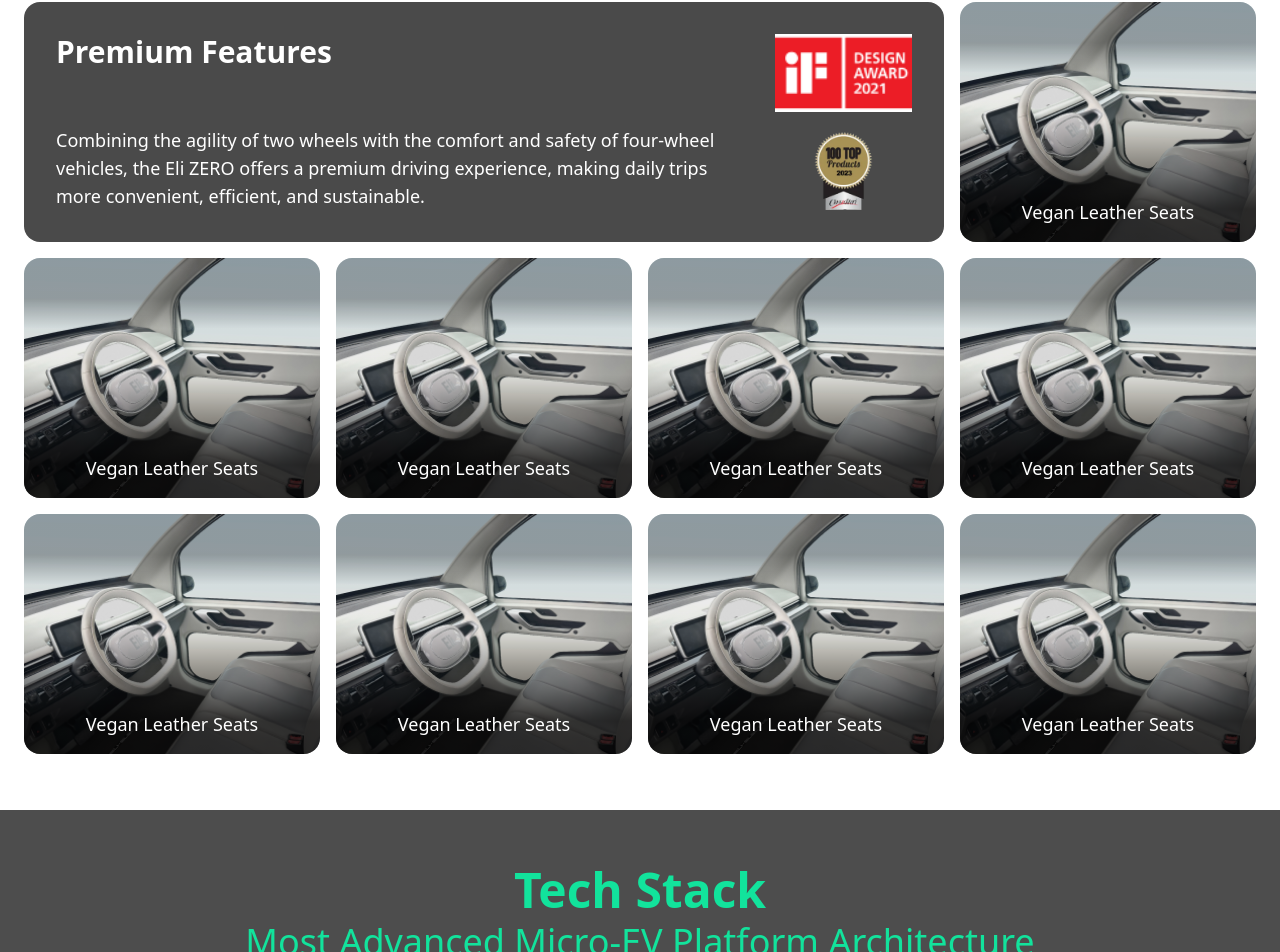
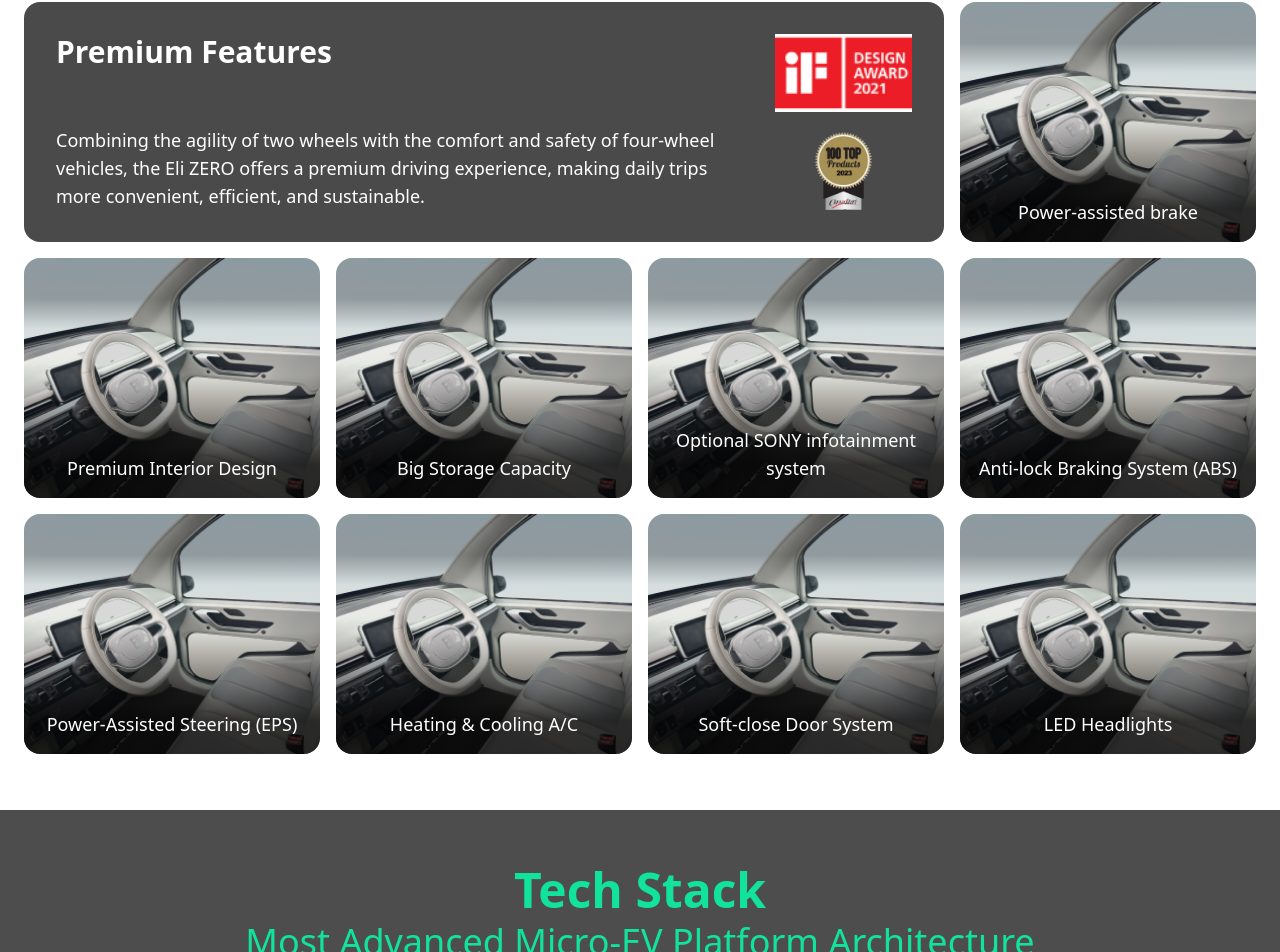
Before and after one commit to timzhenggg/campaign_invest_website, a React (Vite) app: page / in a window 1280 px wide. Shown: the part 4794-5746 px from the top of the page. Built offline with nearby package versions, Linux system fonts and the light colour scheme.

Commit message:
chore: filled list of technologies

```diff
--- /dev/null
+++ b/src/assets/data/technologies.ts
@@ -0,0 +1,53 @@
+export interface ITechnology {
+  imageSrc: string;
+  imageAlt: string;
+  title: string;
+}
+
+export const technologies: ITechnology[] = [
+  {
+    imageSrc: "/power-assisted-brake.png",
+    imageAlt: "Power-assisted brake",
+    title: "Power-assisted brake",
+  },
+  {
+    imageSrc: "/vegan-leather-seats.png",
+    imageAlt: "Premium Interior Design",
+    title: "Premium Interior Design",
+  },
+  {
+    imageSrc: "/big-storage-capacity.png",
+    imageAlt: "Big Storage Capacity",
+    title: "Big Storage Capacity",
+  },
+  {
+    imageSrc: "/sony-system.png",
+    imageAlt: "Sony system",
+    title: " Optional SONY infotainment system",
+  },
+  {
+    imageSrc: "/anti-lock-system.png",
+    imageAlt: "Anti-lock Braking System (ABS)",
+    title: "Anti-lock Braking System (ABS)",
+  },
+  {
+    imageSrc: "/power-steering.png",
+    imageAlt: "Power-Assisted Steering (EPS)",
+    title: "Power-Assisted Steering (EPS)",
+  },
+  {
+    imageSrc: "/heating-cooling.png",
+    imageAlt: "Heating & Cooling A/C)",
+    title: "Heating & Cooling A/C",
+  },
+  {
+    imageSrc: "/close-door-system.png",
+    imageAlt: "Soft-close Door System",
+    title: "Soft-close Door System",
+  },
+  {
+    imageSrc: "/led-highlights.png",
+    imageAlt: "LED Headlights",
+    title: "LED Headlights",
+  },
+];
--- a/src/components/AutomotiveTechnology/AutomotiveTechnology.tsx
+++ b/src/components/AutomotiveTechnology/AutomotiveTechnology.tsx
@@ -1,12 +1,11 @@
 import React from 'react';
+import { technologies } from '../../assets/data/technologies';
+import MaxWidthContainer from '../MaxWidthContainer/MaxWidthContainer';
+import PremiumFeatures from '../PremiumFeatures/PremiumFeatures';
 import TechnologyCard from '../TechnologyCard/TechnologyCard';
-import PremiumFeatures from '../PremiumFeatures/PremiumFeatures';
 import SectionHeading from '../UI/SectionHeading/SectionHeading';
-import MaxWidthContainer from '../MaxWidthContainer/MaxWidthContainer';
 
 const AutomotiveTechnology: React.FC = () => {
-  const technologyCards = Array(8).fill(null);
-
   return (
     <section className='py-14 w-full'>
       <MaxWidthContainer>
@@ -21,12 +20,12 @@ const AutomotiveTechnology: React.FC = () => {
               <PremiumFeatures />
             </div>
             <div className="sm:col-span-1">
-              <TechnologyCard />
+              <TechnologyCard technology={technologies[0]} />
             </div>
 
-            {technologyCards.map((_, index) => (
+            {technologies.filter((item) => item.title !== "Power-assisted brake").map((technology, index) => (
               <div key={index} className="col-span-1">
-                <TechnologyCard />
+                <TechnologyCard technology={technology} />
               </div>
             ))}
           </div>
--- a/src/components/TechnologyCard/TechnologyCard.tsx
+++ b/src/components/TechnologyCard/TechnologyCard.tsx
@@ -1,19 +1,26 @@
 import React from 'react';
+import { ITechnology } from '../../assets/data/technologies';
 
-const TechnologyCard: React.FC = () => {
+interface Props {
+  technology: ITechnology;
+}
+
+const TechnologyCard: React.FC<Props> = ({ technology }) => {
+  const { imageSrc, imageAlt, title } = technology;
+
   return (
     <div className='relative w-full min-h-[240px] h-full rounded-2xl overflow-hidden'>
       <img
         className='absolute inset-0 w-full h-full object-cover'
         src="/vegan-leather-seats.png"
-        alt="vegan leather seats"
+        alt={imageAlt}
         draggable={false}
       />
 
       <div className='absolute inset-0 bg-[linear-gradient(180deg,rgba(0,0,0,0.3)17%,rgba(0,0,0,0)29.5%),linear-gradient(180deg,rgba(0,0,0,0.08)48.73%,rgba(0,0,0,0.8)86.26%)]' />
 
       <div className='absolute left-0 right-0 bottom-4 flex items-center justify-center'>
-        <span className='px-2 text-white text-center text-lg'>Vegan Leather Seats</span>
+        <span className='px-2 text-white text-center text-lg'>{title}</span>
       </div>
     </div>
   );
```
